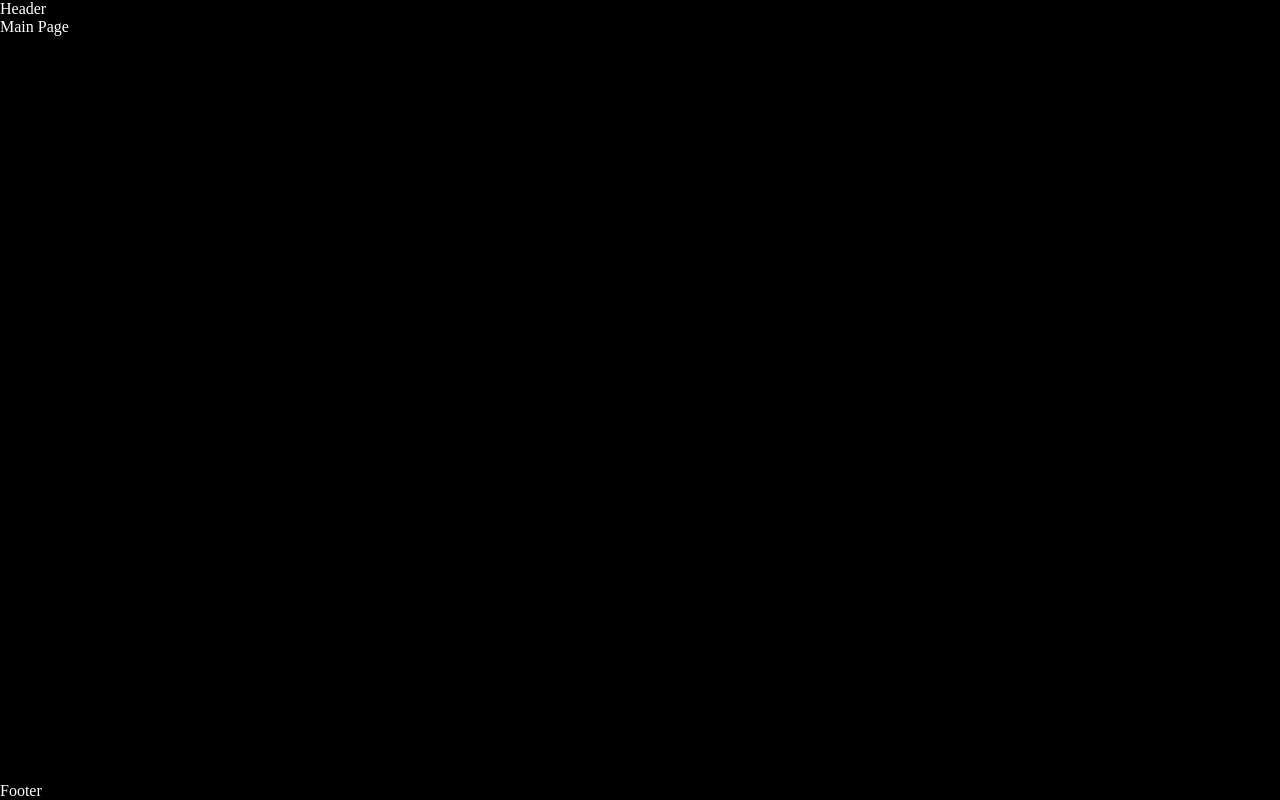
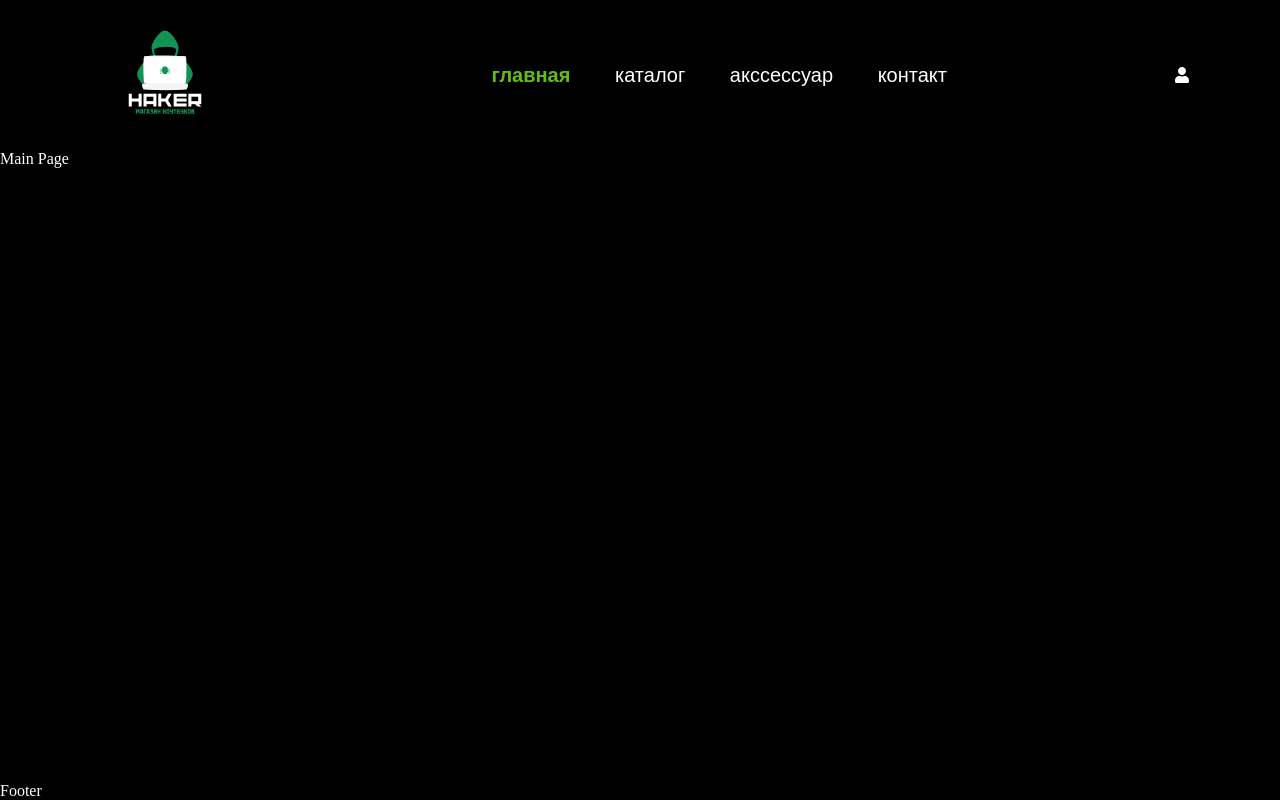
Before and after one commit to aidanurilladev/haker-laptop, a Next.js app: page / in a window 1280 px wide. Built offline with nearby package versions, Linux system fonts and the light colour scheme.

Commit message:
updating header

```diff
--- a/src/app/(site)/(home)/page.tsx
+++ b/src/app/(site)/(home)/page.tsx
@@ -1,12 +1,6 @@
 import MainPage from '@/pages/mainPage'
 import React from 'react'
 
-const page = () => {
-  return (
-    <div>
-      <MainPage/>
-    </div>
-  )
-}
+const page = () => <MainPage/>
 
 export default page
--- /dev/null
+++ b/src/app/(site)/accessory/page.tsx
@@ -0,0 +1,6 @@
+import Accessory from '@/pages/accessory/Accessory'
+import React from 'react'
+
+const page = () => <Accessory/>
+
+export default page
--- /dev/null
+++ b/src/app/(site)/catalog/page.tsx
@@ -0,0 +1,6 @@
+import Catalog from '@/pages/catalog/Catalog'
+import React from 'react'
+
+const page = () => <Catalog/>
+
+export default page
--- a/src/components/layout/header/Header.module.scss
+++ b/src/components/layout/header/Header.module.scss
@@ -0,0 +1,67 @@
+.header {
+  .content {
+    display: flex;
+    align-items: center;
+    justify-content: space-between;
+
+    .nav {
+      display: flex;
+      align-items: center;
+      justify-content: space-between;
+      width: 100%;
+      max-width: 500px;
+
+      a {
+        position: relative;
+        color: white;
+        font-size: 20px;
+        font-family: sans-serif;
+        text-decoration: none;
+        padding: 5px 10px;
+
+        &.active {
+          font-weight: bold;
+          color: rgb(98, 189, 24);
+        }
+
+        &::before {
+          content: "";
+          position: absolute;
+          top: -5px;
+          left: -5px;
+          right: -5px;
+          bottom: -5px;
+          border: 2px solid transparent;
+          border-top-color: rgb(98, 189, 24);
+          border-radius: 50%;
+          transform: rotate(0deg) scale(1);
+          opacity: 0;
+          transition: opacity 0.3s ease;
+        }
+
+        &:hover::before {
+          opacity: 1;
+          animation: spinAround 0.5s linear forwards;
+        }
+
+        &:hover {
+          color: rgb(98, 189, 24);
+        }
+      }
+    }
+  }
+}
+
+@keyframes spinAround {
+  0% {
+    transform: rotate(0deg);
+    border-top-color: rgb(98, 189, 24);
+  }
+  50% {
+    border-right-color: rgb(98, 189, 24);
+  }
+  100% {
+    transform: rotate(180deg);
+    border-color: rgb(98, 189, 24);
+  }
+}
--- a/src/components/layout/header/Header.tsx
+++ b/src/components/layout/header/Header.tsx
@@ -1,10 +1,57 @@
-import React from 'react'
-import scss from "./Header.module.scss"
+"use client";
+import { usePathname } from "next/navigation";
+import scss from "./Header.module.scss";
+import Image from "next/image";
+import Link from "next/link";
+import logo from "@/assets/haket_laptop.png";
+import { FaUser } from "react-icons/fa";
+import { useRef, useState } from "react";
 
 const Header = () => {
+  const pathname = usePathname();
+
+  const [circlePos, setCirclePos] = useState(0);
+  const navRef = useRef(null);
+
+
+
   return (
-    <header>Header</header>
-  )
-}
+    <header className={scss.header}>
+      <div className="container">
+        <div className={scss.content}>
+          <Image width={150} height={150} src={logo} alt="logo" />
+          <div className={scss.nav} ref={navRef}>
+            <div
+              className="circle"
+              style={{ transform: `translateX(${circlePos}px)` }}
+            ></div>
+            <Link href="/" className={pathname === "/" ? scss.active : ""}>
+              главная
+            </Link>
+            <Link
+              href="/catalog"
+              className={pathname === "/catalog" ? scss.active : ""}
+            >
+              каталог
+            </Link>
+            <Link
+              href="/accessory"
+              className={pathname === "/accessory" ? scss.active : ""}
+            >
+              акссессуар
+            </Link>
+            <Link
+              href="/contact"
+              className={pathname === "/contact" ? scss.active : ""}
+            >
+              контакт
+            </Link>
+          </div>
+          <FaUser />
+        </div>
+      </div>
+    </header>
+  );
+};
 
-export default Header
+export default Header;
```
Also changed, not shown: src/assets/haket_laptop.png (added).
